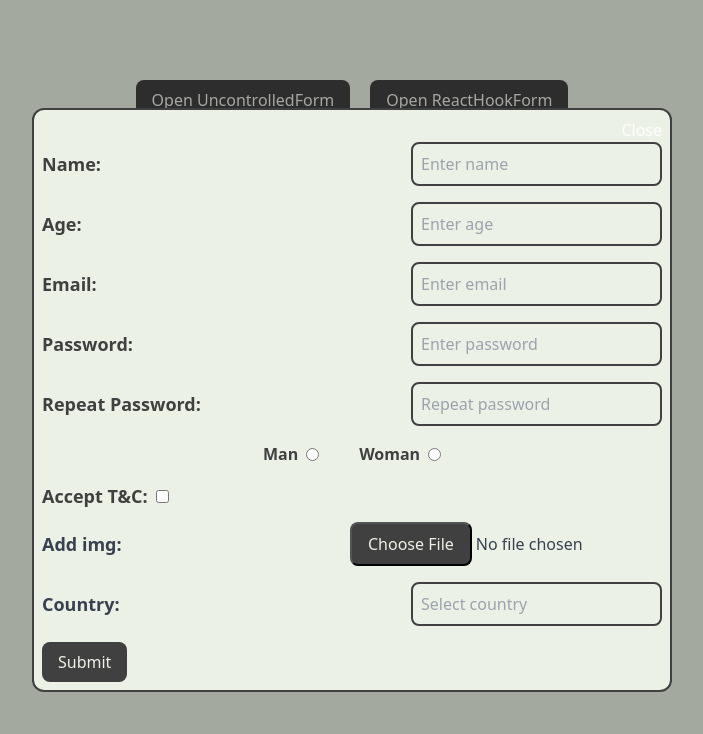
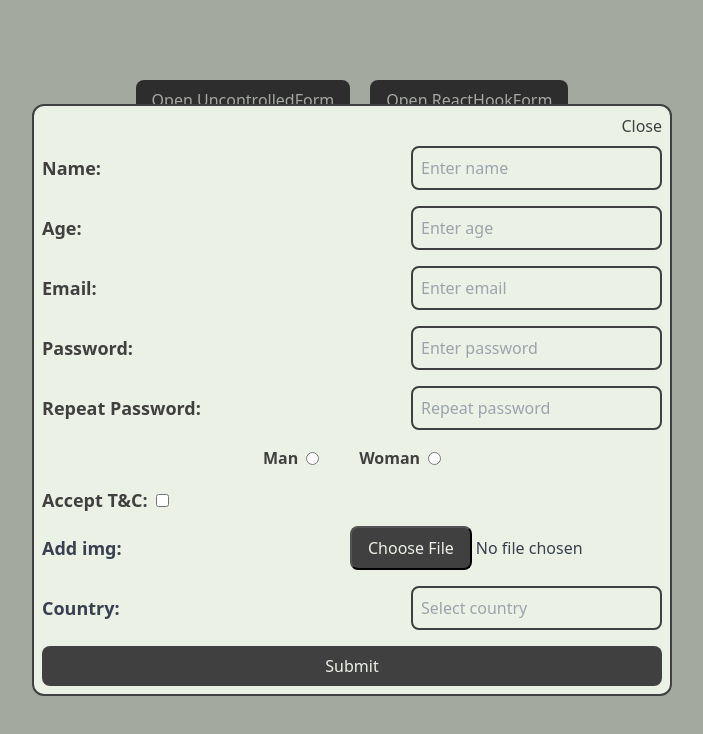
Before and after one commit to tearzday/REACT2025Q3, a React (Vite) app: page / in a window 1280 px wide. Both pictures are taken after a click on the button "Open UncontrolledForm". Shown: the top 734 px of the page, without its empty margins (288-991 px from the left). Built offline with nearby package versions, Linux system fonts and the light colour scheme.

Commit message:
chore: change file names

```diff
--- a/src/App.tsx
+++ b/src/App.tsx
@@ -3,7 +3,7 @@ import Modal from './components/modal/Modal';
 import { createPortal } from 'react-dom';
 import UncontrolledForm from './components/forms/uncontrolled-form/UncontrolledForm';
 import HookForm from './components/forms/hook-form/HookForm';
-import ButtonDefault from './components/UI/button/Default';
+import ButtonDefault from './components/UI/button';
 import Result from './components/result/result';
 
 export default function App() {
--- a/src/components/forms/uncontrolled-form/UncontrolledForm.tsx
+++ b/src/components/forms/uncontrolled-form/UncontrolledForm.tsx
@@ -1,13 +1,13 @@
 import { useState, type FormEvent } from 'react';
 import { formsSetData, useForms } from '../../../hooks/useForms';
-import InputDefault from '../../UI/input/Default';
+import InputDefault from '../../UI/input';
 import { formSchema } from '../../../schemas/formSchema';
-import RadioList from '../../UI/radio-list/Default';
-import CheckboxDefault from '../../UI/checkbox/Default';
-import AddFile from '../../UI/add-file/AddFile';
-import DataList from '../../UI/datalist/Default';
+import RadioList from '../../UI/radio-list';
+import CheckboxDefault from '../../UI/checkbox';
+import AddFile from '../../UI/add-file';
+import DataList from '../../UI/datalist';
 import { countries } from '../../../data/countries';
-import ButtonDefault from '../../UI/button/Default';
+import ButtonDefault from '../../UI/button';
 import type { FormDataErrors } from '../../../types';
 import { ValidationError } from 'yup';
 import fileToBase64 from '../../../utils/convertToBase64';
@@ -76,7 +76,7 @@ export default function UncontrolledForm({ onClose }: UncontrolledFormProps) {
   };
 
   return (
-    <form onSubmit={submitForm}>
+    <form onSubmit={submitForm} className="flex flex-col">
       <InputDefault
         id="name"
         name="name"
--- a/src/components/modal/Modal.tsx
+++ b/src/components/modal/Modal.tsx
@@ -29,7 +29,7 @@ export default function Modal({ onClose, children }: ModalProps) {
         onClick={(e) => e.stopPropagation()}
         className="w-3/6 bg-color-olive border-2 border-neutral-700 rounded-xl flex flex-col p-2 text-white"
       >
-        <button className="self-end" onClick={onClose}>
+        <button className="self-end text-neutral-700 mb-2" onClick={onClose}>
           Close
         </button>
         {children}
```
Also changed, not shown: src/components/forms/hook-form/HookForm.tsx (+6 -6 lines), src/components/UI/add-file/index.tsx (renamed from src/components/UI/add-file/AddFile.tsx), src/components/UI/button/index.tsx (renamed from src/components/UI/Button/Default.tsx), src/components/UI/checkbox/index.tsx (renamed from src/components/UI/checkbox/Default.tsx), src/components/UI/datalist/index.tsx (renamed from src/components/UI/datalist/Default.tsx), src/components/UI/input/index.tsx (renamed from src/components/UI/Input/Default.tsx), src/components/UI/radio-list/index.tsx (renamed from src/components/UI/radio-list/Default.tsx), src/hooks/useForms.ts (renamed from src/hooks/useForms.tsx).
